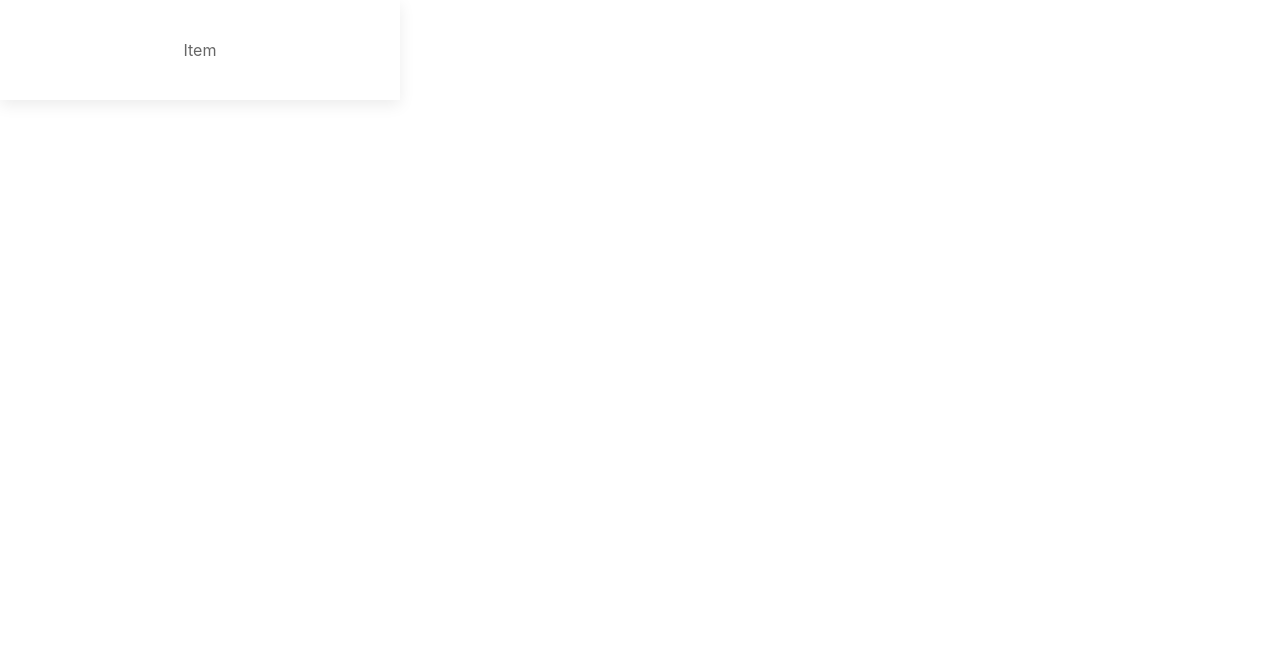
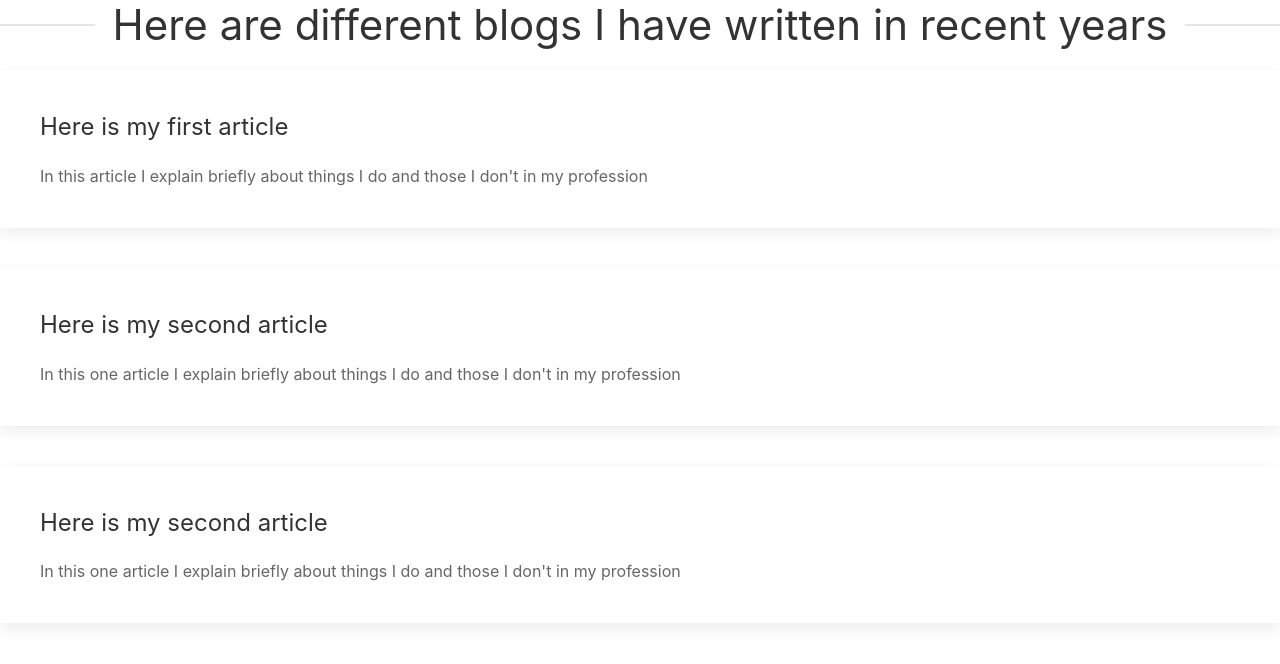
Before and after one commit to OlivierJM/olivierjm.dev, a React (Create React App) app: page /articles in a window 1280 px wide. Shown: the top 664 px of the page. Built offline with nearby package versions, Linux system fonts and the light colour scheme.

Commit message:
added a list of projects

```diff
--- a/src/Pages/Articles.js
+++ b/src/Pages/Articles.js
@@ -1,18 +1,23 @@
 import React from "react";
+import * as data from "../blogs.json";
 
 function Articles() {
+  const blogs = data.default;
   return (
-    <div
-      className="uk-child-width-1-2@s uk-child-width-1-3@m"
-      uk-grid="masonry: true"
-    >
-      <div>
-        <div
-          className="uk-card uk-card-default uk-flex uk-flex-center uk-flex-middle"
-          style={{ height: 100 }}
-        >
-          Item
-        </div>
+    <div>
+      {/* <h4 className="uk-heading-medium" /> */}
+      <h1 class="uk-heading-line uk-text-center">
+        <span>Here are different blogs I have written in recent years</span>
+      </h1>
+      <div uk-grid="true">
+        {blogs.map(blog => (
+          <div key={blog.id} className="uk-width-1-1">
+            <div className="uk-card uk-card-default uk-card-body">
+              <h3 className="uk-card-title">{blog.title}</h3>
+              <p>{blog.description}</p>
+            </div>
+          </div>
+        ))}
       </div>
     </div>
   );
--- a/src/blogs.json
+++ b/src/blogs.json
@@ -3,6 +3,21 @@
     "id": 1,
     "title": "Here is my first article",
     "description": "In this article I explain briefly about things I do and those I don't in my profession",
-    "link": "https://medium.com/@olivierjm/announcing-v2-of-sparked-4b0a2306dea0"
+    "link": "https://medium.com/@olivierjm/announcing-v2-of-sparked-4b0a2306dea0",
+    "imageUrl": "https://cdn-images-1.medium.com/max/1200/1*qJxQEniJQeeSvj_mKk9NXg.png"
+  },
+  {
+    "id": 2,
+    "title": "Here is my second article",
+    "description": "In this one article I explain briefly about things I do and those I don't in my profession",
+    "link": "https://medium.com/@olivierjm/announcing-v2-of-sparked-4b0a2306dea0",
+    "imageUrl": ""
+  },
+  {
+    "id": 3,
+    "title": "Here is my second article",
+    "description": "In this one article I explain briefly about things I do and those I don't in my profession",
+    "link": "https://medium.com/@olivierjm/announcing-v2-of-sparked-4b0a2306dea0",
+    "imageUrl": ""
   }
 ]
```
